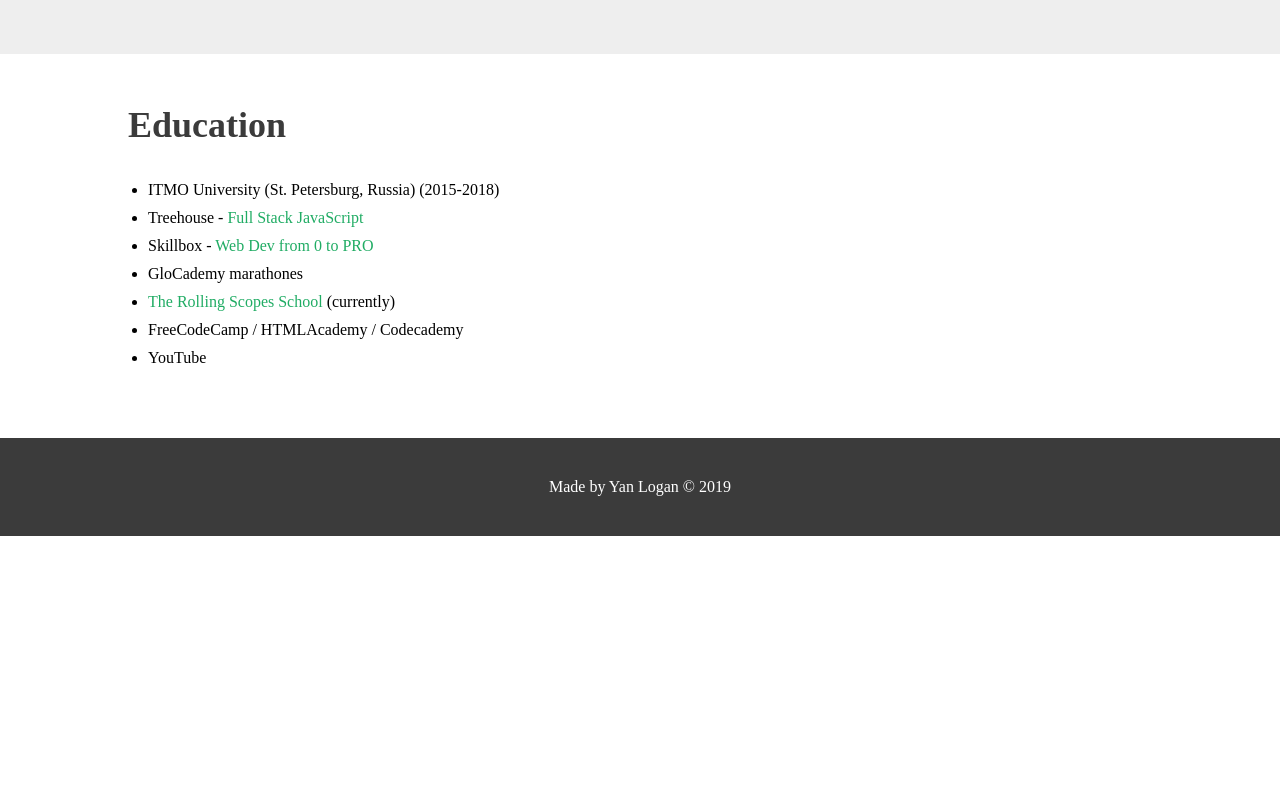
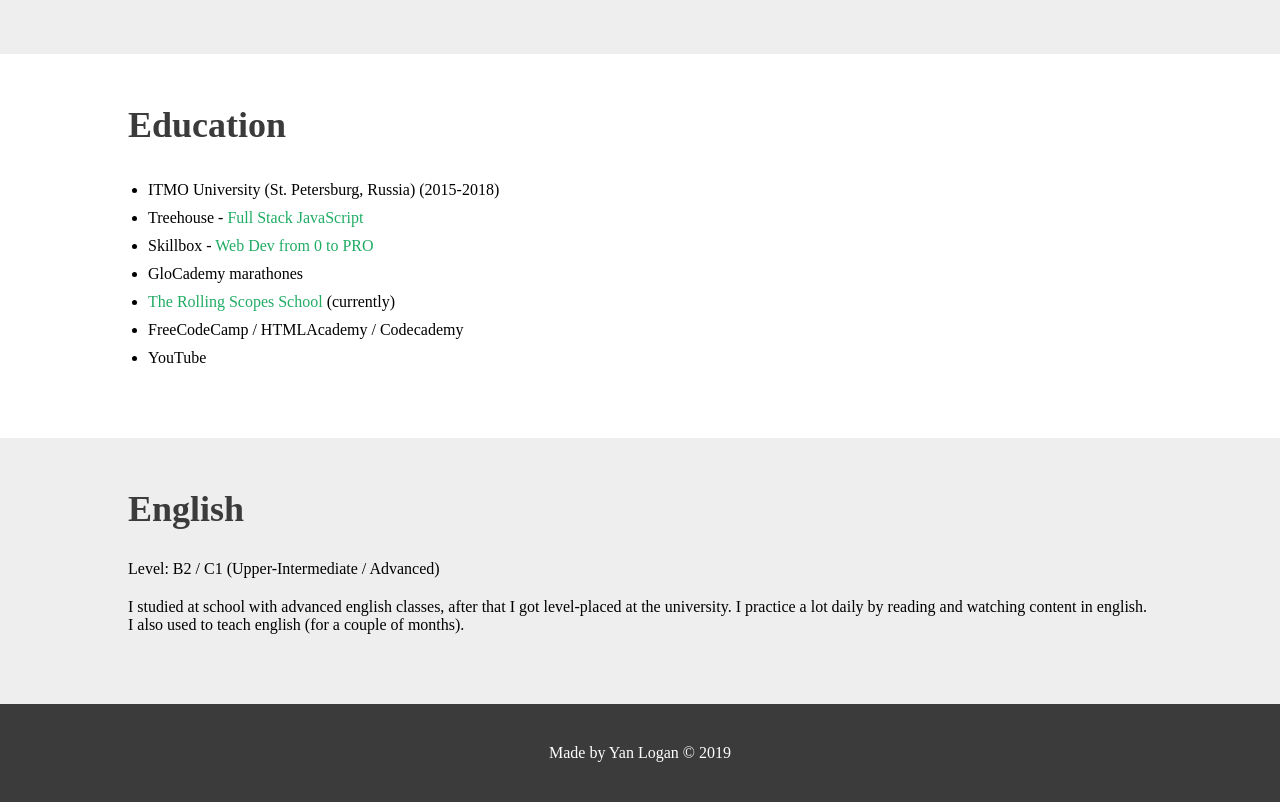
Before and after one commit to yanlogan/rsschool-cv, a plain HTML site: page index.html in a window 1280 px wide. Shown: the part 2607-3409 px from the top of the page. Before the commit the page ends 3143 px from the top, so only its background shows below. Drawn offline with Linux system fonts and the light colour scheme.

Commit message:
codejam-cv/feat: add english section

```diff
--- a/index.html
+++ b/index.html
@@ -105,6 +105,14 @@
 				</ul>
 			</div>
 		</section>
+		<section class="english section">
+			<div class="container">
+				<h2 class="section-title">English</h2>
+				<p>Level: B2 / C1 (Upper-Intermediate / Advanced)</p>
+
+				<p>I studied at school with advanced english classes, after that I got level-placed at the university. I practice a lot daily by reading and watching content in english. I also used to teach english (for a couple of months).</p>
+			</div>
+		</section>
 	</main>
 	<footer>
 		Made by Yan Logan &copy; 2019
```
